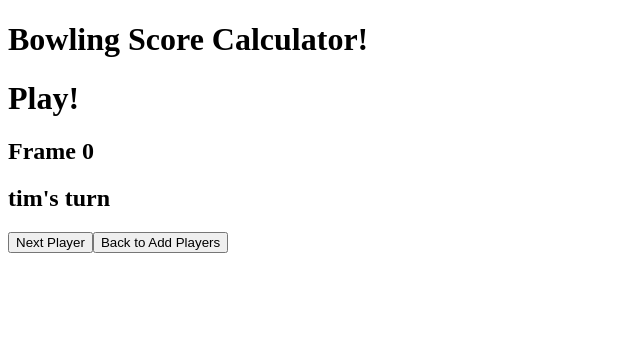
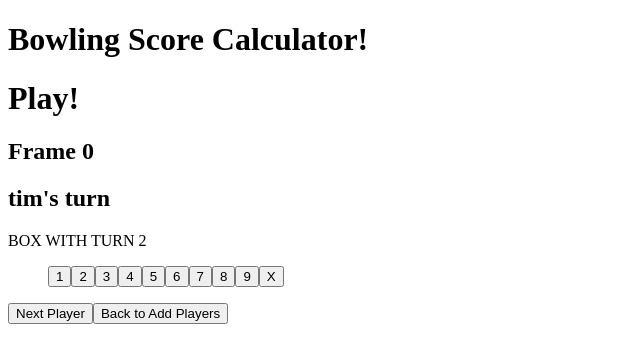
Before and after one commit to t-cbailey/bowling-scorecard, a React (Vite) app: page /play in a window 1280 px wide. Shown: the top 362 px of the page, without its empty margins (0-640 px from the left). Built offline with nearby package versions, Linux system fonts and the light colour scheme.

Commit message:
added turn input logic

```diff
--- a/src/App.tsx
+++ b/src/App.tsx
@@ -8,10 +8,12 @@ import { Routes, Route } from "react-router-dom";
 
 function App() {
   const [players, setPlayers] = React.useState<Player[]>([
-    { name: "tim" },
-    { name: "aimee" },
-    { name: "teddy" },
+    { name: "tim", turns: [] },
+    { name: "aimee", turns: [] },
+    { name: "teddy", turns: [] },
   ]);
+
+  console.log(players);
   return (
     <>
       <h1>Bowling Score Calculator!</h1>
--- /dev/null
+++ b/src/components/CurrentTurn.tsx
@@ -0,0 +1,123 @@
+import React from "react";
+import { CurrentTurnProps, Player } from "../../customTypes/customTypes";
+
+function CurrentTurn({
+  setTurnCount,
+  frameCount,
+  setPlayers,
+  playerIndex,
+  turnCount,
+  buttonsDisabled,
+  setButtonsDisabled,
+}: CurrentTurnProps) {
+  console.log(turnCount);
+
+  const handleScoreSelect = (e: React.MouseEvent<HTMLButtonElement>) => {
+    const targetName = (e.target as HTMLButtonElement).value;
+
+    setPlayers((curr: Player[]) => {
+      if (Array.isArray(curr[playerIndex].turns[frameCount])) {
+        curr[playerIndex].turns[frameCount].push(targetName);
+      } else {
+        curr[playerIndex].turns.push([targetName]);
+      }
+      return [...curr];
+    });
+
+    if (targetName === "X") {
+      setPlayers((curr: Player[]) => {
+        curr[playerIndex].turns[frameCount].push("0");
+        return [...curr];
+      });
+      setButtonsDisabled(true);
+    }
+    setTurnCount(turnCount + 1);
+  };
+
+  React.useEffect(() => {
+    if (turnCount > 1) {
+      setButtonsDisabled(true);
+    }
+  }, [turnCount]);
+
+  return (
+    <>
+      <div>{}</div>
+      <div>BOX WITH TURN 2</div>
+      <ol>
+        <button
+          disabled={buttonsDisabled}
+          value={1}
+          onClick={handleScoreSelect}
+        >
+          1
+        </button>
+        <button
+          disabled={buttonsDisabled}
+          value={2}
+          onClick={handleScoreSelect}
+        >
+          2
+        </button>
+        <button
+          disabled={buttonsDisabled}
+          value={3}
+          onClick={handleScoreSelect}
+        >
+          3
+        </button>
+        <button
+          disabled={buttonsDisabled}
+          value={4}
+          onClick={handleScoreSelect}
+        >
+          4
+        </button>
+        <button
+          disabled={buttonsDisabled}
+          value={5}
+          onClick={handleScoreSelect}
+        >
+          5
+        </button>
+        <button
+          disabled={buttonsDisabled}
+          value={6}
+          onClick={handleScoreSelect}
+        >
+          6
+        </button>
+        <button
+          disabled={buttonsDisabled}
+          value={7}
+          onClick={handleScoreSelect}
+        >
+          7
+        </button>
+        <button
+          disabled={buttonsDisabled}
+          value={8}
+          onClick={handleScoreSelect}
+        >
+          8
+        </button>
+        <button
+          disabled={buttonsDisabled}
+          value={9}
+          onClick={handleScoreSelect}
+        >
+          9
+        </button>
+        <button
+          disabled={buttonsDisabled}
+          value={"X"}
+          onClick={handleScoreSelect}
+        >
+          X
+        </button>
+      </ol>
+    </>
+  );
+}
+
+export default CurrentTurn;
--- a/src/components/GameOver.tsx
+++ b/src/components/GameOver.tsx
@@ -16,7 +16,7 @@ function GameOver({
   const handleReset = () => {
     setPlayers([]);
     setFrameCount(0);
-    navigate("/players");
+    navigate("/");
   };
   return (
     <>
--- a/src/components/Play.tsx
+++ b/src/components/Play.tsx
@@ -1,22 +1,28 @@
-import { PlayProps } from "../../customTypes/customTypes";
+import { PlayProps, turnCount } from "../../customTypes/customTypes";
 import { useNavigate } from "react-router-dom";
 import React from "react";
 import GameOver from "./GameOver";
+import CurrentTurn from "./CurrentTurn";
 
 function Play({ players, setPlayers }: PlayProps) {
-  const navigate = useNavigate();
   const [playerIndex, setPlayerIndex] = React.useState<number>(0);
   const [frameCount, setFrameCount] = React.useState<number>(0);
+  const [turnCount, setTurnCount] = React.useState<turnCount>(0);
+  const [buttonsDisabled, setButtonsDisabled] = React.useState<boolean>(false);
 
   const currentPlayer = players[playerIndex].name;
+  const navigate = useNavigate();
 
   const handleNextPlayer = () => {
     if (frameCount <= 10 && playerIndex === players.length - 1) {
       setFrameCount(frameCount + 1);
       setPlayerIndex(0);
+      setButtonsDisabled(false);
     } else {
       setPlayerIndex(playerIndex + 1);
+      setButtonsDisabled(false);
     }
+    setTurnCount(0);
   };
 
   const handleReturnToPlayers = () => {
@@ -38,6 +44,15 @@ function Play({ players, setPlayers }: PlayProps) {
         <h1>Play!</h1>
         <h2>{`Frame ${frameCount}`} </h2>
         <h2>{`${currentPlayer}'s turn`}</h2>
+        <CurrentTurn
+          setTurnCount={setTurnCount}
+          frameCount={frameCount}
+          setPlayers={setPlayers}
+          playerIndex={playerIndex}
+          turnCount={turnCount}
+          buttonsDisabled={buttonsDisabled}
+          setButtonsDisabled={setButtonsDisabled}
+        />
 
         <button onClick={handleNextPlayer}>
           {frameCount === 10 && playerIndex === players.length - 1
--- a/src/components/Players.tsx
+++ b/src/components/Players.tsx
@@ -16,7 +16,7 @@ function Players({ players, setPlayers }: PlayersProps) {
       return alert("Max 5 players");
     } else {
       if (name.length > 0) {
-        setPlayers([...players, { name: name }]);
+        setPlayers([...players, { name: name, turns: [] }]);
         setName("");
       }
     }
```
Also changed, not shown: customTypes/customTypes.ts (+14 -2 lines).
